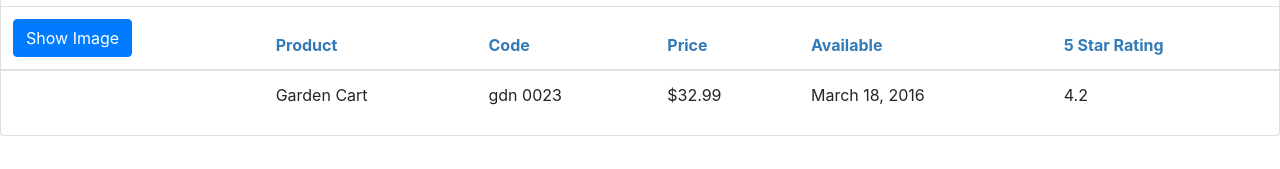
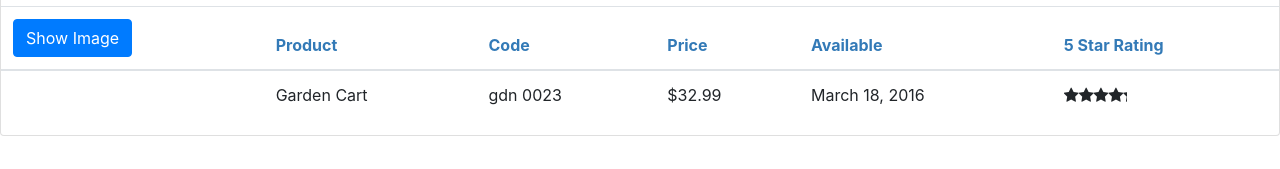
Before and after one commit to ersenbasaransen/angular-apm, an Angular app: page / in a window 1280 px wide. Shown: the part 222-391 px from the top of the page. Built offline with nearby package versions, Linux system fonts and the light colour scheme.

Commit message:
008. Building Nested Components

```diff
--- a/src/app/app.module.ts
+++ b/src/app/app.module.ts
@@ -5,11 +5,13 @@ import { FormsModule } from "@angular/forms";
 import { AppComponent } from './app.component';
 import { ProductListComponent } from './products/product-list.component';
 import { ConvertToSpacesPipe } from './shared/convert-to-spaces.pipe';
+import { StarComponent } from './shared/star.component';
 
 @NgModule({
   declarations: [
     AppComponent,
     ProductListComponent,
+    StarComponent,
     ConvertToSpacesPipe
   ],
   imports: [
--- a/src/app/products/product-list.component.html
+++ b/src/app/products/product-list.component.html
@@ -48,7 +48,9 @@
                     <td>{{ product.productCode | lowercase | convertToSpaces:'-' }}</td>
                     <td>{{ product.price | currency:'USD':symbol:'1.2-2' }}</td>
                     <td>{{ product.releaseDate }}</td>
-                    <td>{{ product.starRating }}</td>
+                    <td><pm-star [rating]='product.starRating'
+                        (ratingClicked)='onRatingClicked($event)'
+                        ></pm-star></td>
                 </tr>
             </tbody>
         </table>
--- a/src/app/products/product-list.component.ts
+++ b/src/app/products/product-list.component.ts
@@ -50,6 +50,10 @@ export class ProductListComponent implements OnInit {
         this.listFilter = 'cart';
     }
 
+    onRatingClicked(message: string): void {
+        this.pageTitle = 'Product List: ' + message;
+    }
+
     performFilter(filterBy: string): IProduct[] {
         filterBy = filterBy.toLocaleLowerCase();
         return this.products.filter((product : IProduct) =>
@@ -61,6 +65,6 @@ export class ProductListComponent implements OnInit {
     }
 
     ngOnInit(): void {
-    console.log("In OnInit");
+        console.log("In OnInit");
     }
 }
--- a/src/app/shared/star.component.html
+++ b/src/app/shared/star.component.html
@@ -1,6 +1,7 @@
 <div class="crop"
      [style.width.px]="starWidth"
-     [title]="rating">
+     [title]="rating"
+     (click)="onClick()">
   <div style="width: 75px">
     <span class="fa fa-star"></span>
     <span class="fa fa-star"></span>
--- /dev/null
+++ b/src/app/shared/star.component.ts
@@ -0,0 +1,21 @@
+import { Component, OnChanges, SimpleChanges, Input, Output, EventEmitter } from "@angular/core";
+
+@Component({
+    selector: 'pm-star',
+    templateUrl : './star.component.html',
+    styleUrls: ['./star.component.css']
+})
+export class StarComponent implements OnChanges {
+    @Input() rating: number;
+    starWidth: number;
+    @Output() ratingClicked : EventEmitter<string> = new EventEmitter<string>();
+
+    ngOnChanges(changes: SimpleChanges) : void {
+        this.starWidth = this.rating * 75 / 5;
+    }
+
+    onClick() : void {
+        console.log(`The rating ${this.rating} was clicked!`);
+        this.ratingClicked.emit(`The rating ${this.rating} was clicked!`);
+    }
+}
```
